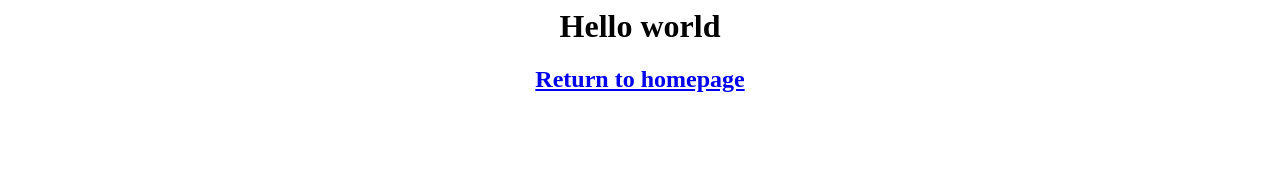
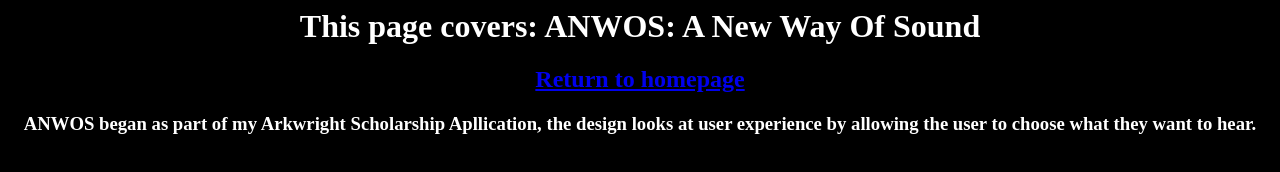
Before and after one commit to JB0098/James-Bull-Project-Portfolio-Project-1, a plain HTML site: page index.html in a window 1280 px wide. Drawn offline with Linux system fonts and the light colour scheme.

Commit message:
Modify index.html with new title and styles
Updated the content and styling of the index.html file.

```diff
--- a/index.html
+++ b/index.html
@@ -1,10 +1,13 @@
 <html>
-<body>
+<body bgcolor="#000000">
   <center>
+    <font color="FFFFFF">
     <h1>
-      Hello world
+      This page covers: ANWOS: A New Way Of Sound
     </h1>
     <h2> <a href="https://jb0098.github.io/James-Bull-Portfolio/">Return to homepage</a></h2>
+    <h3>ANWOS began as part of my Arkwright Scholarship Apllication, the design looks at user experience by allowing the user to choose what they want to hear.</h3>
+    </font>
   </center>
 </body>
   <script>
@@ -15,4 +18,9 @@
 
 
   </script>
+  <style>
+    .center h3 {
+      width 80%
+    }
+  </style>
 </html>
```
